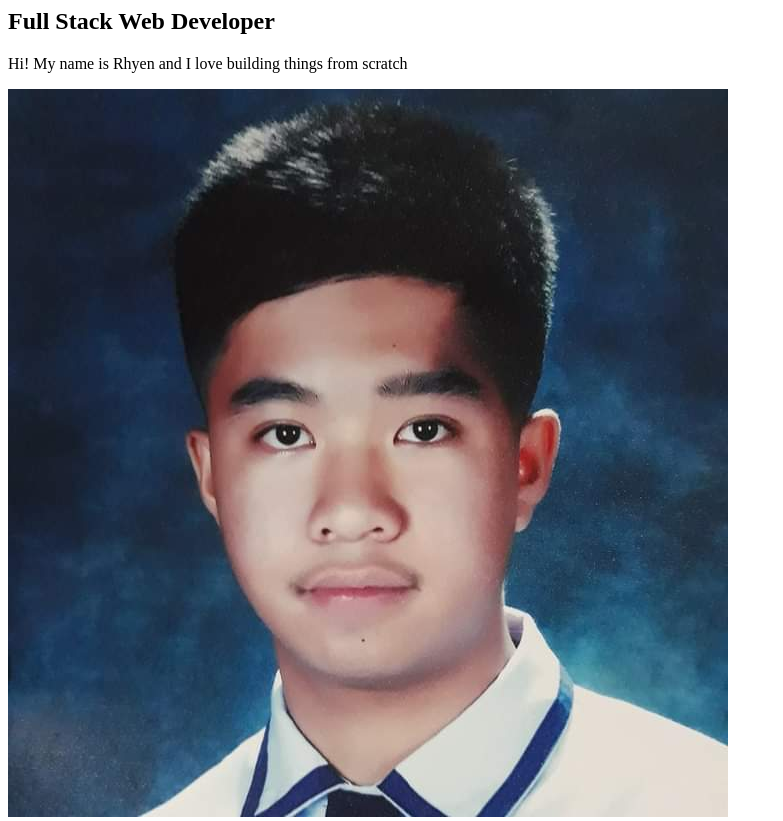
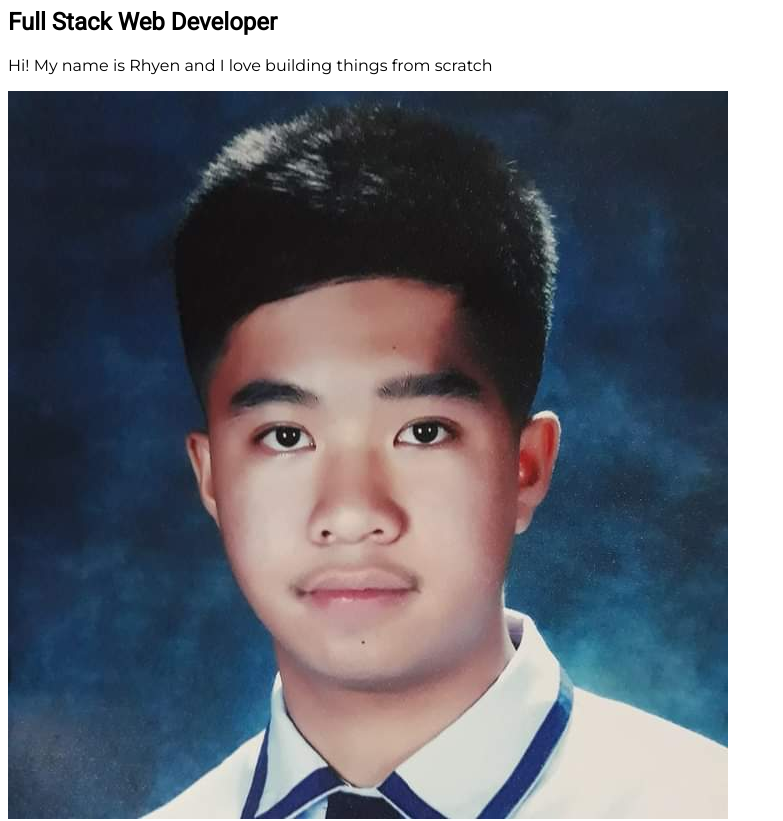
Before and after one commit to RhyenSftwareEngr/fcb-portfolio, a plain HTML site: page index.html in a window 1280 px wide. Shown: the top 821 px of the page, without its empty margins (0-783 px from the left). Drawn offline with Linux system fonts and the light colour scheme.

Commit message:
#2 - Google Fonts Integration

```diff
--- a/index.html
+++ b/index.html
@@ -2,21 +2,42 @@
     <head>
     	<title>Rhyen Jan O. Natividad | Web Developer Portfolio</title>
 
+    	<link rel="preconnect" href="https://fonts.googleapis.com">
+
+        <link rel="preconnect" href="https://fonts.gstatic.com" crossorigin>
+
+        <link href="https://fonts.googleapis.com/css2?family=Montserrat:wght@400;600&family=Roboto&display=swap" rel="stylesheet">
+
     	<link rel="stylesheet" type="text/css" href="style.css">
+
     </head>
+
     <body>
+
     	<div class="container">
+
     		<section id="landing">
+
     			<h1>Full Stack Web Developer</h1>
+
     			<p>Hi! My name is Rhyen and I love building
+
     			things from scratch</p>
+
     			<img src="images/rj.jpg">
+
     		</section>
+
     		<section id="gallery">
+
     			<h2>Languages I speak</h2>
+
     			<ul>
+
     				<li>HTML</li>
+
     				<li>CSS</li>
+
     			</ul>
     			<h2>Tools I Use</h2>
     			<ul>
@@ -25,7 +46,11 @@
     				<li>Github</li>
     				<li>Google Chrome</li>
     			</ul>
+
     		</section>
+
     	</div>
+
     </body>
+
 </html>
--- a/style.css
+++ b/style.css
@@ -0,0 +1,8 @@
+* {
+	font-family: 'Montserrat', sans-serif;
+}
+
+h1,
+h2 {
+	font-family: 'Roboto', sans-serif;
+}
```
